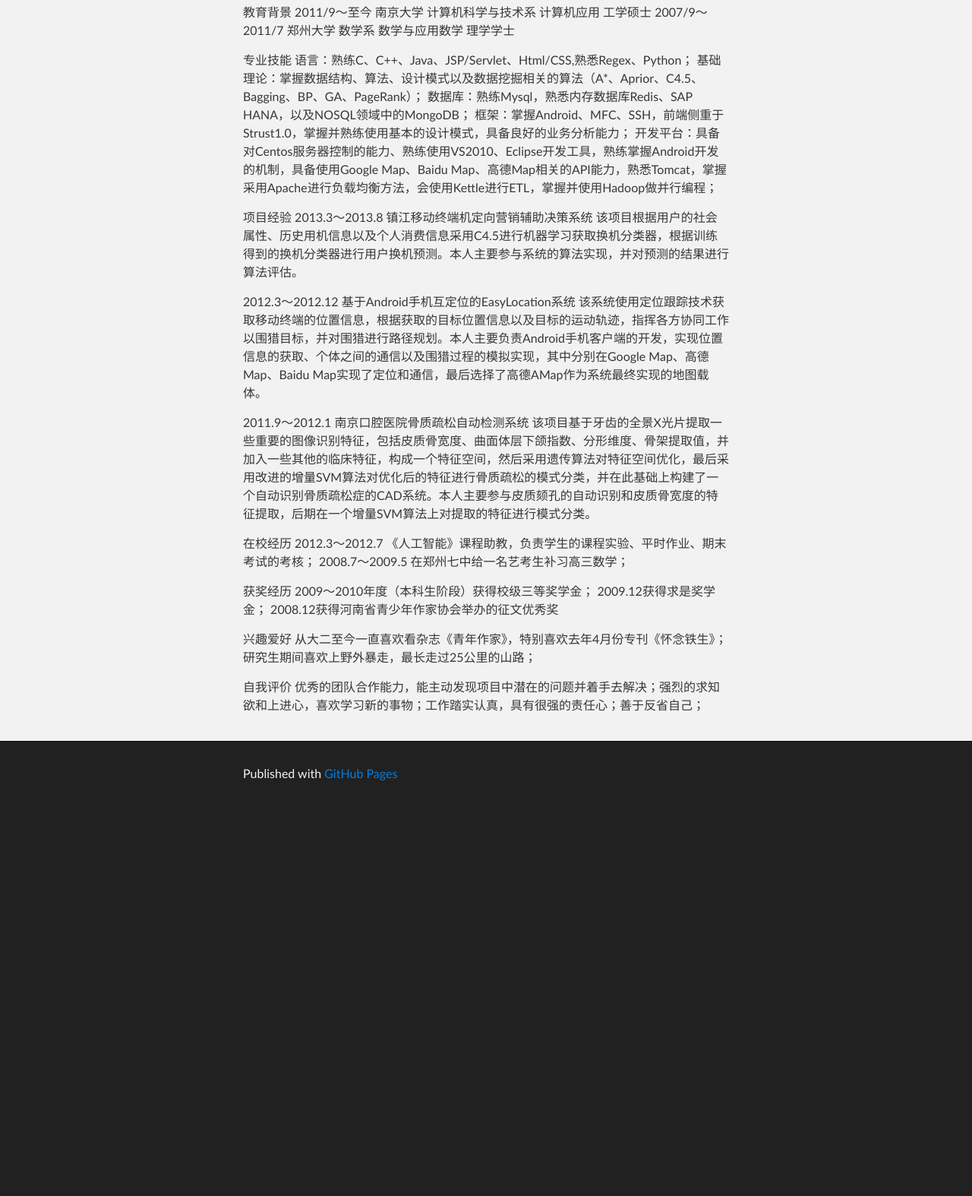
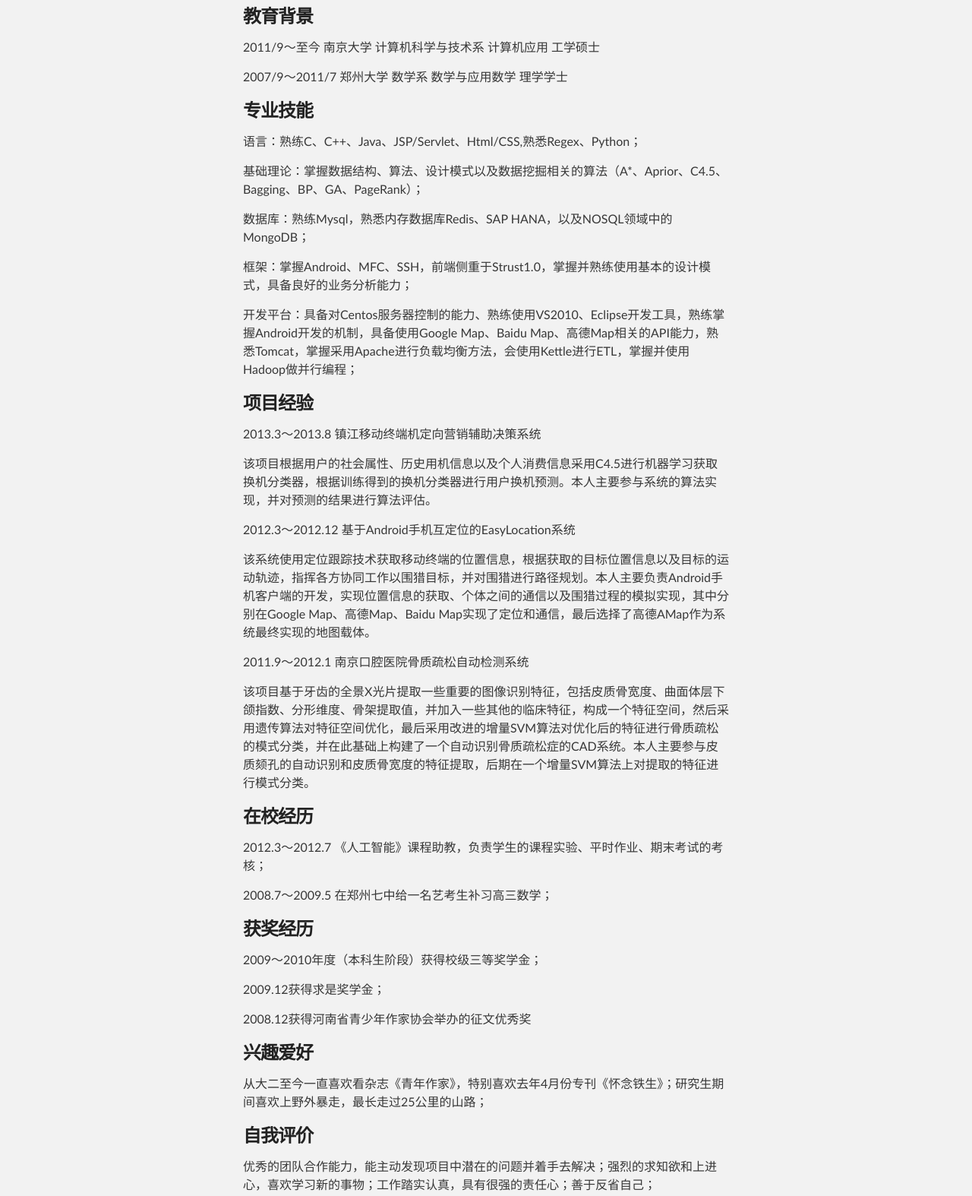
Before and after one commit to leishaozheng/leishaozheng.github.io, a plain HTML site: page index.html in a window 1280 px wide. Shown: the part 256-1830 px from the top of the page at 76% size. Before the commit the page ends 1321 px from the top, so only its background shows below. Drawn offline with Linux system fonts and the light colour scheme.

Commit message:
Replace master branch with page content via GitHub

```diff
--- a/index.html
+++ b/index.html
@@ -27,41 +27,66 @@
     <!-- MAIN CONTENT -->
     <div id="main_content_wrap" class="outer">
       <section id="main_content" class="inner">
-        <p>教育背景
-2011/9～至今 南京大学 计算机科学与技术系 计算机应用    工学硕士
-2007/9～2011/7 郑州大学 数学系         数学与应用数学    理学学士</p>
+        <h3>
+<a name="%E6%95%99%E8%82%B2%E8%83%8C%E6%99%AF" class="anchor" href="#%E6%95%99%E8%82%B2%E8%83%8C%E6%99%AF"><span class="octicon octicon-link"></span></a>教育背景</h3>
 
-<p>专业技能
-语言：熟练C、C++、Java、JSP/Servlet、Html/CSS,熟悉Regex、Python；
-基础理论：掌握数据结构、算法、设计模式以及数据挖掘相关的算法（A*、Aprior、C4.5、Bagging、BP、GA、PageRank）；
-数据库：熟练Mysql，熟悉内存数据库Redis、SAP HANA，以及NOSQL领域中的MongoDB；
-框架：掌握Android、MFC、SSH，前端侧重于Strust1.0，掌握并熟练使用基本的设计模式，具备良好的业务分析能力；
-开发平台：具备对Centos服务器控制的能力、熟练使用VS2010、Eclipse开发工具，熟练掌握Android开发的机制，具备使用Google Map、Baidu Map、高德Map相关的API能力，熟悉Tomcat，掌握采用Apache进行负载均衡方法，会使用Kettle进行ETL，掌握并使用Hadoop做并行编程；</p>
+<p>2011/9～至今 南京大学 计算机科学与技术系 计算机应用         工学硕士</p>
 
-<p>项目经验
-2013.3～2013.8 镇江移动终端机定向营销辅助决策系统
-该项目根据用户的社会属性、历史用机信息以及个人消费信息采用C4.5进行机器学习获取换机分类器，根据训练得到的换机分类器进行用户换机预测。本人主要参与系统的算法实现，并对预测的结果进行算法评估。</p>
+<p>2007/9～2011/7 郑州大学 数学系         数学与应用数学    理学学士</p>
 
-<p>2012.3～2012.12 基于Android手机互定位的EasyLocation系统
-该系统使用定位跟踪技术获取移动终端的位置信息，根据获取的目标位置信息以及目标的运动轨迹，指挥各方协同工作以围猎目标，并对围猎进行路径规划。本人主要负责Android手机客户端的开发，实现位置信息的获取、个体之间的通信以及围猎过程的模拟实现，其中分别在Google Map、高德Map、Baidu Map实现了定位和通信，最后选择了高德AMap作为系统最终实现的地图载体。</p>
+<h3>
+<a name="%E4%B8%93%E4%B8%9A%E6%8A%80%E8%83%BD" class="anchor" href="#%E4%B8%93%E4%B8%9A%E6%8A%80%E8%83%BD"><span class="octicon octicon-link"></span></a>专业技能</h3>
 
-<p>2011.9～2012.1 南京口腔医院骨质疏松自动检测系统
-该项目基于牙齿的全景X光片提取一些重要的图像识别特征，包括皮质骨宽度、曲面体层下颌指数、分形维度、骨架提取值，并加入一些其他的临床特征，构成一个特征空间，然后采用遗传算法对特征空间优化，最后采用改进的增量SVM算法对优化后的特征进行骨质疏松的模式分类，并在此基础上构建了一个自动识别骨质疏松症的CAD系统。本人主要参与皮质颏孔的自动识别和皮质骨宽度的特征提取，后期在一个增量SVM算法上对提取的特征进行模式分类。</p>
+<p>语言：熟练C、C++、Java、JSP/Servlet、Html/CSS,熟悉Regex、Python；</p>
 
-<p>在校经历
-2012.3～2012.7 《人工智能》课程助教，负责学生的课程实验、平时作业、期末考试的考核；
-2008.7～2009.5 在郑州七中给一名艺考生补习高三数学；</p>
+<p>基础理论：掌握数据结构、算法、设计模式以及数据挖掘相关的算法（A*、Aprior、C4.5、Bagging、BP、GA、PageRank）；</p>
 
-<p>获奖经历
-2009～2010年度（本科生阶段）获得校级三等奖学金；
-2009.12获得求是奖学金；
-2008.12获得河南省青少年作家协会举办的征文优秀奖</p>
+<p>数据库：熟练Mysql，熟悉内存数据库Redis、SAP HANA，以及NOSQL领域中的MongoDB；</p>
 
-<p>兴趣爱好
-从大二至今一直喜欢看杂志《青年作家》，特别喜欢去年4月份专刊《怀念铁生》；研究生期间喜欢上野外暴走，最长走过25公里的山路；</p>
+<p>框架：掌握Android、MFC、SSH，前端侧重于Strust1.0，掌握并熟练使用基本的设计模式，具备良好的业务分析能力；</p>
 
-<p>自我评价
-优秀的团队合作能力，能主动发现项目中潜在的问题并着手去解决；强烈的求知欲和上进心，喜欢学习新的事物；工作踏实认真，具有很强的责任心；善于反省自己；</p>
+<p>开发平台：具备对Centos服务器控制的能力、熟练使用VS2010、Eclipse开发工具，熟练掌握Android开发的机制，具备使用Google Map、Baidu Map、高德Map相关的API能力，熟悉Tomcat，掌握采用Apache进行负载均衡方法，会使用Kettle进行ETL，掌握并使用Hadoop做并行编程；</p>
+
+<h3>
+<a name="%E9%A1%B9%E7%9B%AE%E7%BB%8F%E9%AA%8C" class="anchor" href="#%E9%A1%B9%E7%9B%AE%E7%BB%8F%E9%AA%8C"><span class="octicon octicon-link"></span></a>项目经验</h3>
+
+<p>2013.3～2013.8 镇江移动终端机定向营销辅助决策系统</p>
+
+<p>该项目根据用户的社会属性、历史用机信息以及个人消费信息采用C4.5进行机器学习获取换机分类器，根据训练得到的换机分类器进行用户换机预测。本人主要参与系统的算法实现，并对预测的结果进行算法评估。</p>
+
+<p>2012.3～2012.12 基于Android手机互定位的EasyLocation系统</p>
+
+<p>该系统使用定位跟踪技术获取移动终端的位置信息，根据获取的目标位置信息以及目标的运动轨迹，指挥各方协同工作以围猎目标，并对围猎进行路径规划。本人主要负责Android手机客户端的开发，实现位置信息的获取、个体之间的通信以及围猎过程的模拟实现，其中分别在Google Map、高德Map、Baidu Map实现了定位和通信，最后选择了高德AMap作为系统最终实现的地图载体。</p>
+
+<p>2011.9～2012.1 南京口腔医院骨质疏松自动检测系统</p>
+
+<p>该项目基于牙齿的全景X光片提取一些重要的图像识别特征，包括皮质骨宽度、曲面体层下颌指数、分形维度、骨架提取值，并加入一些其他的临床特征，构成一个特征空间，然后采用遗传算法对特征空间优化，最后采用改进的增量SVM算法对优化后的特征进行骨质疏松的模式分类，并在此基础上构建了一个自动识别骨质疏松症的CAD系统。本人主要参与皮质颏孔的自动识别和皮质骨宽度的特征提取，后期在一个增量SVM算法上对提取的特征进行模式分类。</p>
+
+<h3>
+<a name="%E5%9C%A8%E6%A0%A1%E7%BB%8F%E5%8E%86" class="anchor" href="#%E5%9C%A8%E6%A0%A1%E7%BB%8F%E5%8E%86"><span class="octicon octicon-link"></span></a>在校经历</h3>
+
+<p>2012.3～2012.7 《人工智能》课程助教，负责学生的课程实验、平时作业、期末考试的考核；</p>
+
+<p>2008.7～2009.5 在郑州七中给一名艺考生补习高三数学；</p>
+
+<h3>
+<a name="%E8%8E%B7%E5%A5%96%E7%BB%8F%E5%8E%86" class="anchor" href="#%E8%8E%B7%E5%A5%96%E7%BB%8F%E5%8E%86"><span class="octicon octicon-link"></span></a>获奖经历</h3>
+
+<p>2009～2010年度（本科生阶段）获得校级三等奖学金；</p>
+
+<p>2009.12获得求是奖学金；</p>
+
+<p>2008.12获得河南省青少年作家协会举办的征文优秀奖</p>
+
+<h3>
+<a name="%E5%85%B4%E8%B6%A3%E7%88%B1%E5%A5%BD" class="anchor" href="#%E5%85%B4%E8%B6%A3%E7%88%B1%E5%A5%BD"><span class="octicon octicon-link"></span></a>兴趣爱好</h3>
+
+<p>从大二至今一直喜欢看杂志《青年作家》，特别喜欢去年4月份专刊《怀念铁生》；研究生期间喜欢上野外暴走，最长走过25公里的山路；</p>
+
+<h3>
+<a name="%E8%87%AA%E6%88%91%E8%AF%84%E4%BB%B7" class="anchor" href="#%E8%87%AA%E6%88%91%E8%AF%84%E4%BB%B7"><span class="octicon octicon-link"></span></a>自我评价</h3>
+
+<p>优秀的团队合作能力，能主动发现项目中潜在的问题并着手去解决；强烈的求知欲和上进心，喜欢学习新的事物；工作踏实认真，具有很强的责任心；善于反省自己；</p>
       </section>
     </div>
 
```
Also changed, not shown: params.json (+1 -1 lines).
